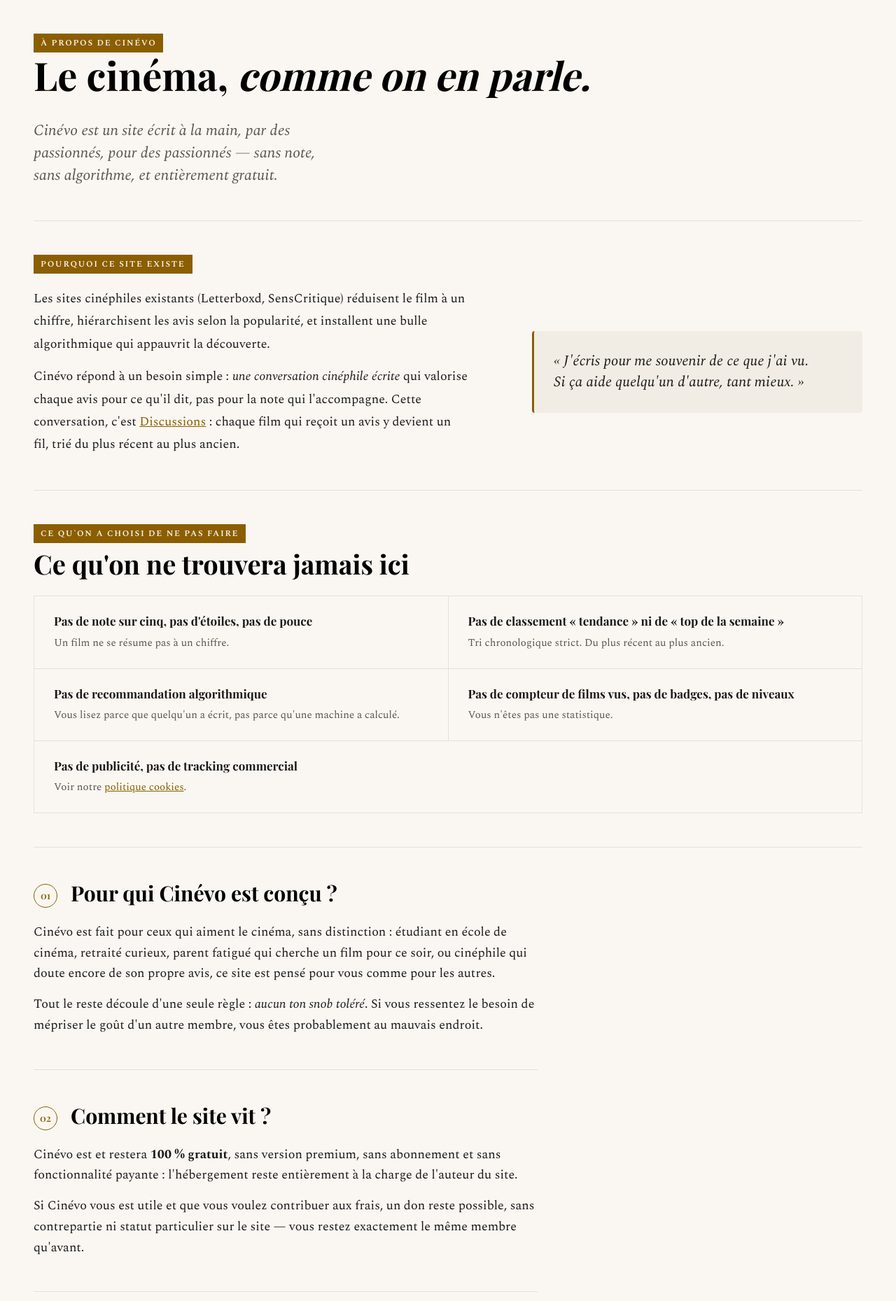
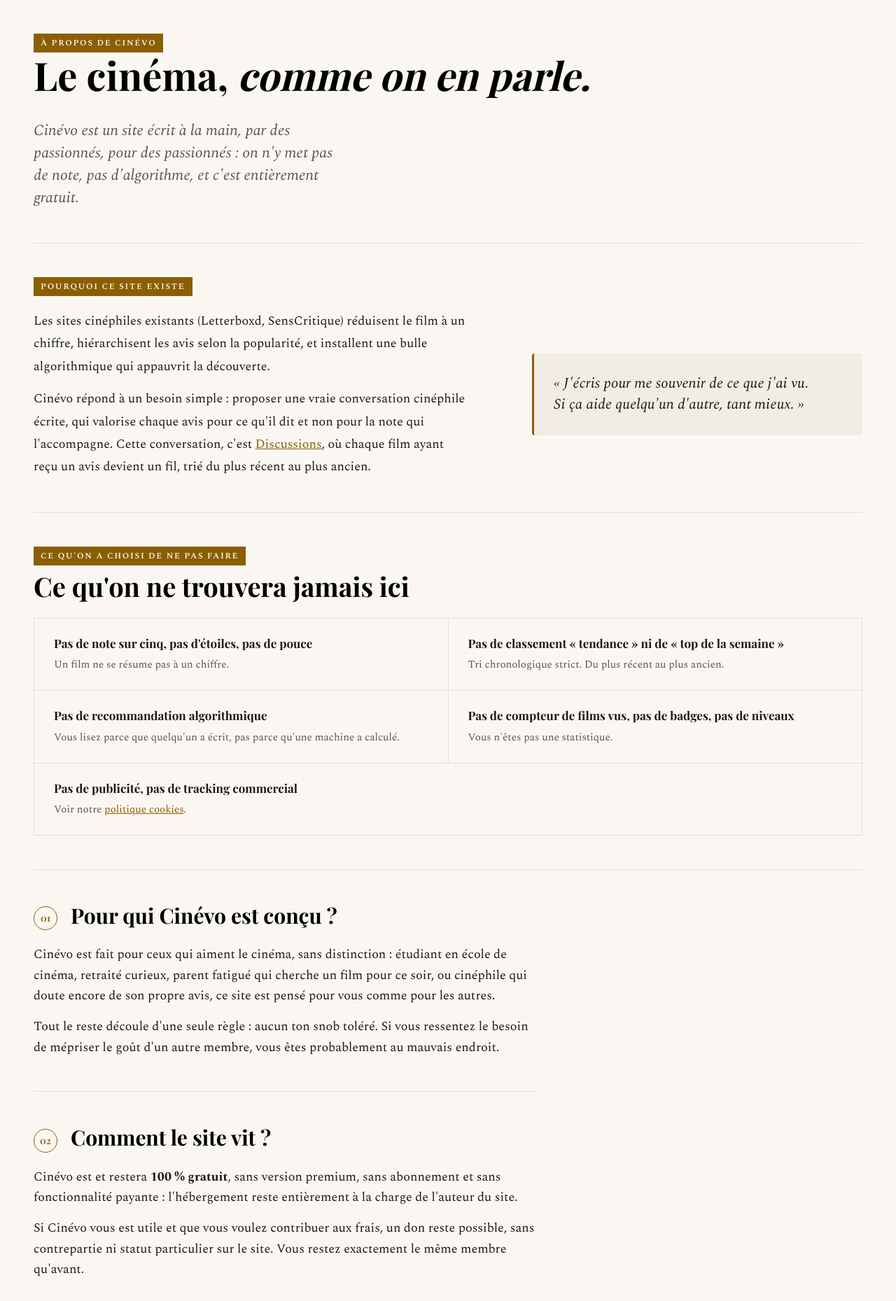
Before and after one commit to flaviencantinotti/cinevo, a PHP site: page /a-propos.php in a window 1280 px wide. Shown: the part 61-1920 px from the top of the page at 70% size. Run offline with PHP 8.4, Linux system fonts and the light colour scheme; some web fonts are replaced.

Commit message:
Retire les tirets longs et les italiques decoratives de a-propos.php
Encore des tics d'ecriture artificiels : tiret cadratin au milieu
d'une phrase, mots mis en italique sans vraie raison. Remplaces par
une ponctuation normale et du texte plain, sauf le titre qui garde
son italique ambre (identique partout ailleurs sur le site, c'est
un element de design, pas un tic d'ecriture).

```diff
--- a/a-propos.php
+++ b/a-propos.php
@@ -21,8 +21,8 @@ require_once 'includes/auth.php';
         <span class="label-section surligne">À propos de Cinévo</span>
         <h1>Le cinéma, <em>comme on en parle.</em></h1>
         <p class="intro">
-            Cinévo est un site écrit à la main, par des passionnés, pour des passionnés — sans
-            note, sans algorithme, et entièrement gratuit.
+            Cinévo est un site écrit à la main, par des passionnés, pour des passionnés : on n'y
+            met pas de note, pas d'algorithme, et c'est entièrement gratuit.
         </p>
     </div>
 
@@ -39,10 +39,10 @@ require_once 'includes/auth.php';
                     algorithmique qui appauvrit la découverte.
                 </p>
                 <p style="margin-top:14px;">
-                    Cinévo répond à un besoin simple : <em>une conversation cinéphile écrite</em> qui
-                    valorise chaque avis pour ce qu'il dit, pas pour la note qui l'accompagne. Cette
-                    conversation, c'est <a href="avis.php">Discussions</a> : chaque film qui reçoit un
-                    avis y devient un fil, trié du plus récent au plus ancien.
+                    Cinévo répond à un besoin simple : proposer une vraie conversation cinéphile
+                    écrite, qui valorise chaque avis pour ce qu'il dit et non pour la note qui
+                    l'accompagne. Cette conversation, c'est <a href="avis.php">Discussions</a>, où
+                    chaque film ayant reçu un avis devient un fil, trié du plus récent au plus ancien.
                 </p>
             </div>
             <div class="carte-citation">
@@ -97,9 +97,9 @@ require_once 'includes/auth.php';
                 pour les autres.
             </p>
             <p>
-                Tout le reste découle d'une seule règle : <em>aucun ton snob toléré</em>. Si vous
-                ressentez le besoin de mépriser le goût d'un autre membre, vous êtes probablement
-                au mauvais endroit.
+                Tout le reste découle d'une seule règle : aucun ton snob toléré. Si vous ressentez
+                le besoin de mépriser le goût d'un autre membre, vous êtes probablement au mauvais
+                endroit.
             </p>
         </section>
 
@@ -112,7 +112,7 @@ require_once 'includes/auth.php';
             </p>
             <p>
                 Si Cinévo vous est utile et que vous voulez contribuer aux frais, un don reste
-                possible, sans contrepartie ni statut particulier sur le site — vous restez
+                possible, sans contrepartie ni statut particulier sur le site. Vous restez
                 exactement le même membre qu'avant.
             </p>
         </section>
```
